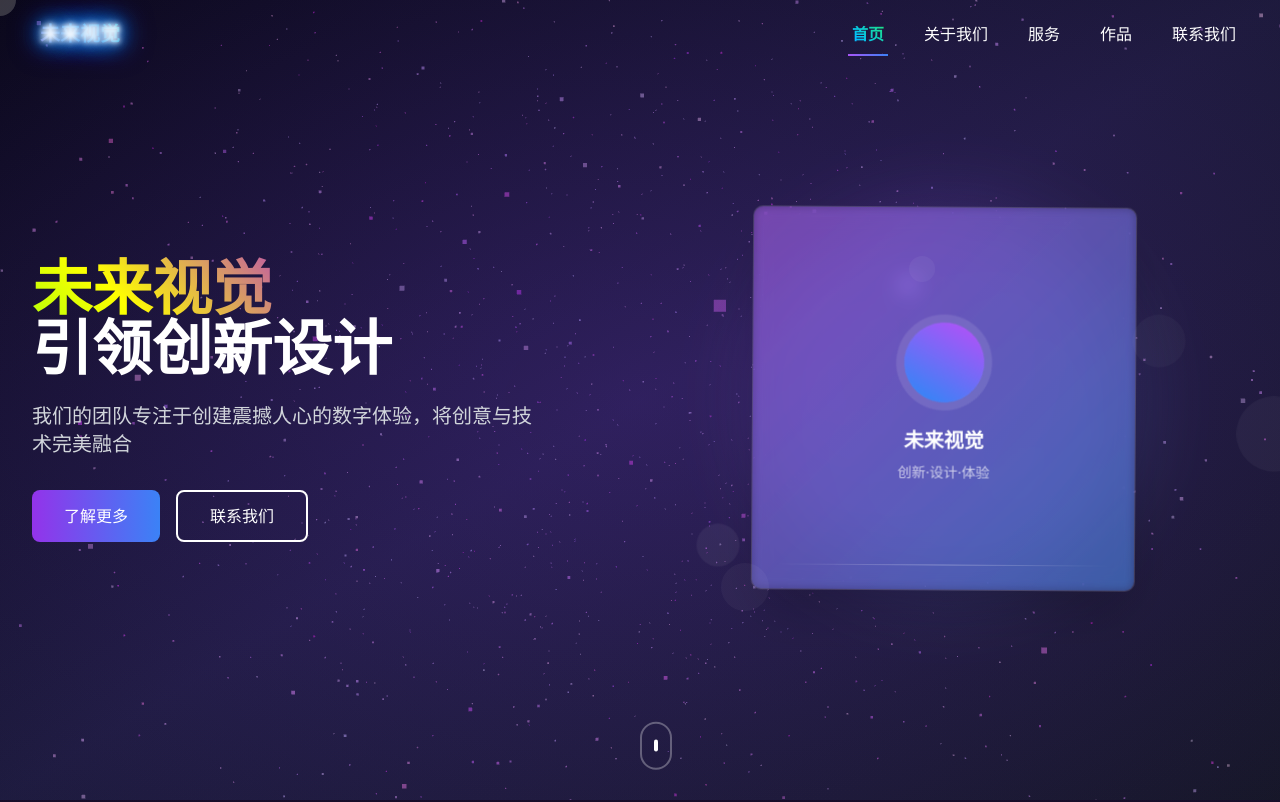
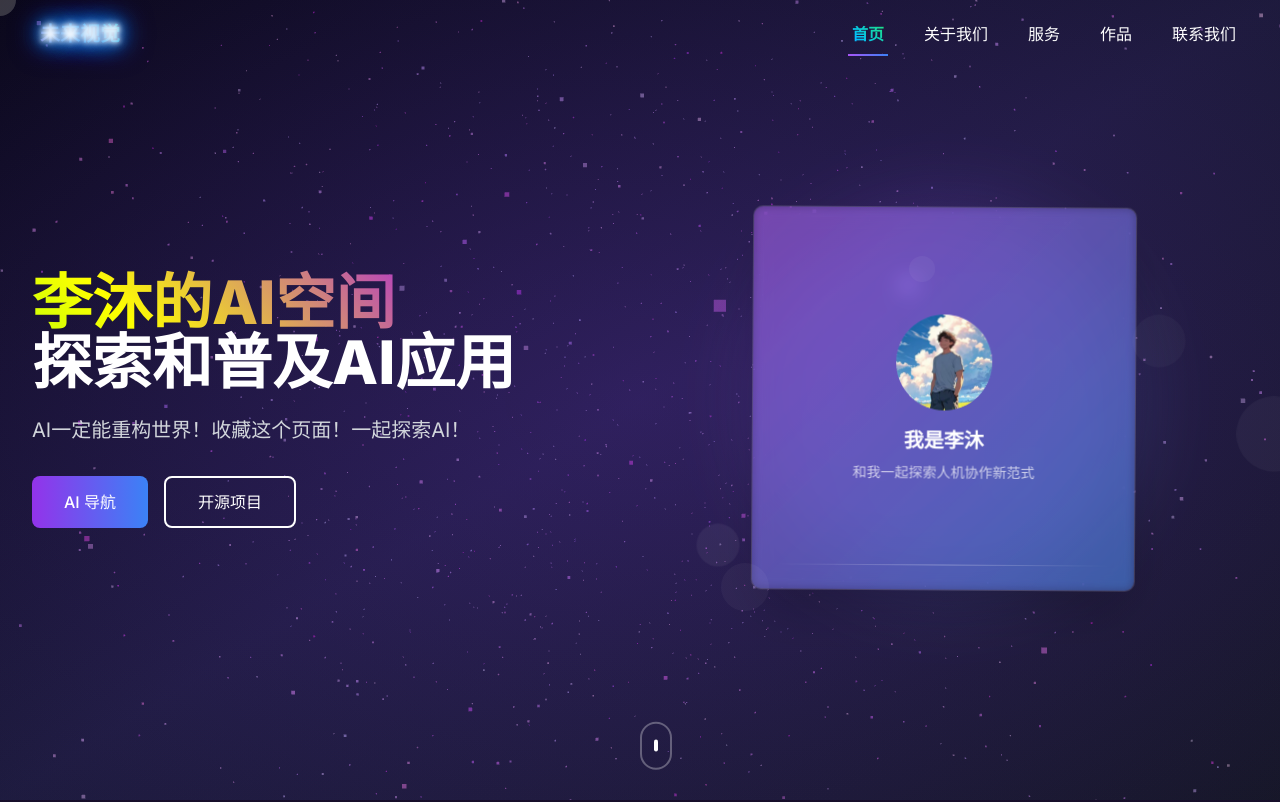
Before and after one commit to leonaiuv/Web_of_AI, a Next.js app in the folder awesome-site/: page / in a window 1280 px wide. Shown: the top 802 px of the page. Built offline with nearby package versions, Linux system fonts and the light colour scheme.

Commit message:
修改首页内容

```diff
--- a/awesome-site/src/components/Hero.tsx
+++ b/awesome-site/src/components/Hero.tsx
@@ -28,13 +28,13 @@ const Hero: React.FC = () => {
             }}
           >
             <h1 className="text-4xl md:text-6xl font-extrabold mb-6">
-              <span className="gradient-text">未来视觉</span>
+              <span className="gradient-text">李沐的AI空间</span>
               <br />
-              <span className="text-white">引领创新设计</span>
+              <span className="text-white">探索和普及AI应用</span>
             </h1>
 
             <p className="text-lg md:text-xl text-gray-300 mb-8 max-w-lg">
-              我们的团队专注于创建震撼人心的数字体验，将创意与技术完美融合
+              AI一定能重构世界！收藏这个页面！一起探索AI！
             </p>
 
             <div className="flex flex-col sm:flex-row justify-center md:justify-start space-y-4 sm:space-y-0 sm:space-x-4">
@@ -44,7 +44,7 @@ const Hero: React.FC = () => {
                 whileTap={{ scale: 0.95 }}
                 transition={{ type: 'spring', stiffness: 400, damping: 10 }}
               >
-                了解更多
+                AI 导航
               </motion.button>
 
               <motion.button
@@ -53,7 +53,7 @@ const Hero: React.FC = () => {
                 whileTap={{ scale: 0.95 }}
                 transition={{ type: 'spring', stiffness: 400, damping: 10 }}
               >
-                联系我们
+                开源项目
               </motion.button>
             </div>
           </motion.div>
@@ -87,14 +87,20 @@ const Hero: React.FC = () => {
                 <div className="relative h-full w-full p-6 flex flex-col items-center justify-center">
                   <motion.div
                     className="w-24 h-24 mb-4 rounded-full bg-white/10 flex items-center justify-center"
-                    animate={{ rotate: 360 }}
+                    /* animate={{ rotate: 360 }}  移除头像旋转*/
                     transition={{ duration: 20, repeat: Infinity, ease: "linear" }}
                   >
-                    <div className="w-20 h-20 rounded-full bg-gradient-to-r from-purple-500 to-blue-500" />
+                    <img
+                  src="/images/heroimg/webtouxiang.jpg" // 图片路径，建议存放在public目录下
+                  alt="个人头像"
+                  className="w-full h-full object-cover rounded-full"
+                  width={96}
+                  height={96}
+                />
                   </motion.div>
 
-                  <h3 className="text-xl font-bold text-white mb-2">未来视觉</h3>
-                  <p className="text-sm text-center text-white/70">创新·设计·体验</p>
+                  <h3 className="text-xl font-bold text-white mb-2">我是李沐</h3>
+                  <p className="text-sm text-center text-white/70">和我一起探索人机协作新范式</p>
 
                   {/* 装饰线条 */}
                   <div className="absolute bottom-6 left-6 right-6 h-[1px] bg-gradient-to-r from-transparent via-white/30 to-transparent" />
```
Also changed, not shown: awesome-site/package.json (+9 -9 lines), awesome-site/public/images/heroimg/webtouxiang.jpg (added), 1 other file (tests, documents, lock files or other folders).
